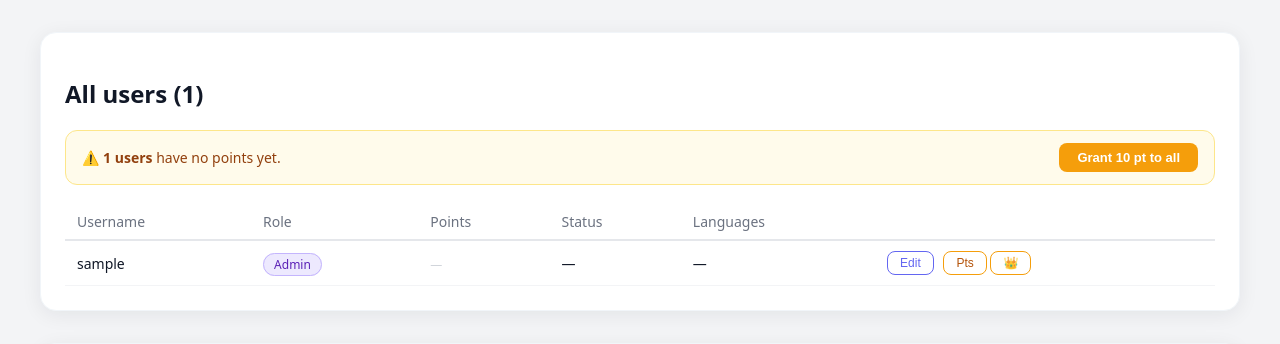
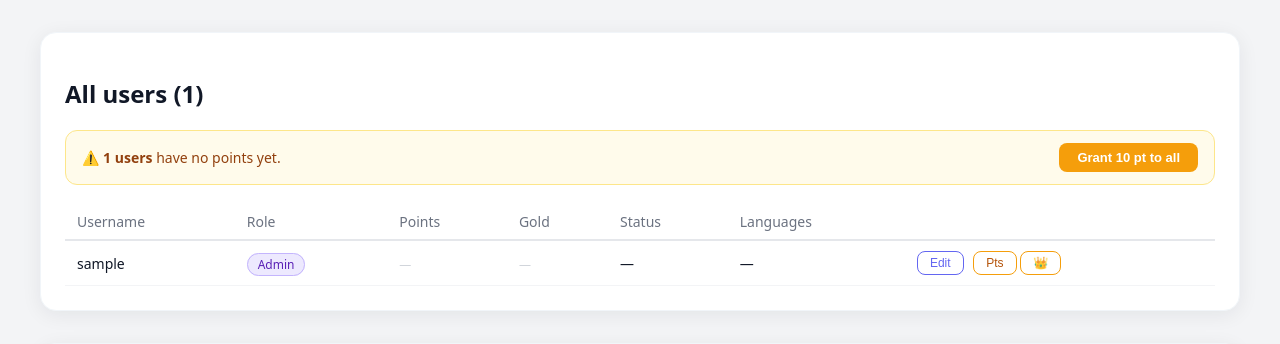
Before and after one commit to Zitatori/Django-5min-LanguageApp, a Django app: page /admin-dashboard/ in a window 1280 px wide. Shown: the part 54-398 px from the top of the page. Run offline with Django 4.2, Linux system fonts and the light colour scheme; the visitor is signed in with stand-in values (Sample User, id 1); data comes from the database, SQL or seed files in the repository; data that the repository does not hold is empty; some libraries are stand-ins or nearby versions.

Commit message:
履歴Goldバッジ追加・adminダッシュボードにGold状況列を追加
- create_request.html の履歴セクションにチューターの Gold バッジを追加
- admin_dashboard.html にユーザーごとの Gold 状況（有効期限）列を追加
- admin_dashboard ビューの select_related に gold_membership を追加（N+1防止）

Co-Authored-By: Claude Sonnet 4.6 <noreply@anthropic.com>

```diff
--- a/core/views/admin.py
+++ b/core/views/admin.py
@@ -26,7 +26,7 @@ def staff_or_admin_role_required(view_func):
 def admin_dashboard(request):
     users = (
         User.objects
-        .select_related('userprofile', 'tutorprofile', 'point_balance')
+        .select_related('userprofile', 'tutorprofile', 'point_balance', 'gold_membership')
         .prefetch_related('tutorprofile__languages')
         .annotate(
             is_online_sort=Case(
--- a/templates/core/admin_dashboard.html
+++ b/templates/core/admin_dashboard.html
@@ -62,6 +62,7 @@
         <th>Username</th>
         <th>Role</th>
         <th>Points</th>
+        <th>Gold</th>
         <th>Status</th>
         <th>Languages</th>
         <th></th>
@@ -83,6 +84,15 @@
         <td>
           {% if u.point_balance %}
             <span class="pt-badge">{{ u.point_balance.balance }} pt</span>
+          {% else %}
+            <span class="pt-none">—</span>
+          {% endif %}
+        </td>
+        <td>
+          {% if u.gold_membership.is_active %}
+            <span style="font-size:13px; font-weight:700; color:#b45309;">&#x1F451; {{ u.gold_membership.expires_at|date:"m/d" }}まで</span>
+          {% elif u.gold_membership %}
+            <span style="font-size:12px; color:#9ca3af;">期限切れ</span>
           {% else %}
             <span class="pt-none">—</span>
           {% endif %}
--- a/templates/core/create_request.html
+++ b/templates/core/create_request.html
@@ -257,7 +257,8 @@
       <div class="cr-hist-info">
         <div class="cr-hist-name" style="display:flex; align-items:center; gap:5px;">
           {{ match.tutor.user.username }}
-          {% if match.tutor.user.is_superuser %}<span class="header-badge header-badge-dev">Dev</span>
+          {% if match.tutor.user.gold_membership.is_active %}<span class="header-badge header-badge-gold">&#x1F451; Gold</span>
+          {% elif match.tutor.user.is_superuser %}<span class="header-badge header-badge-dev">Dev</span>
           {% elif match.tutor.user.is_staff %}<span class="header-badge header-badge-admin">Admin</span>
           {% endif %}
         </div>
```
